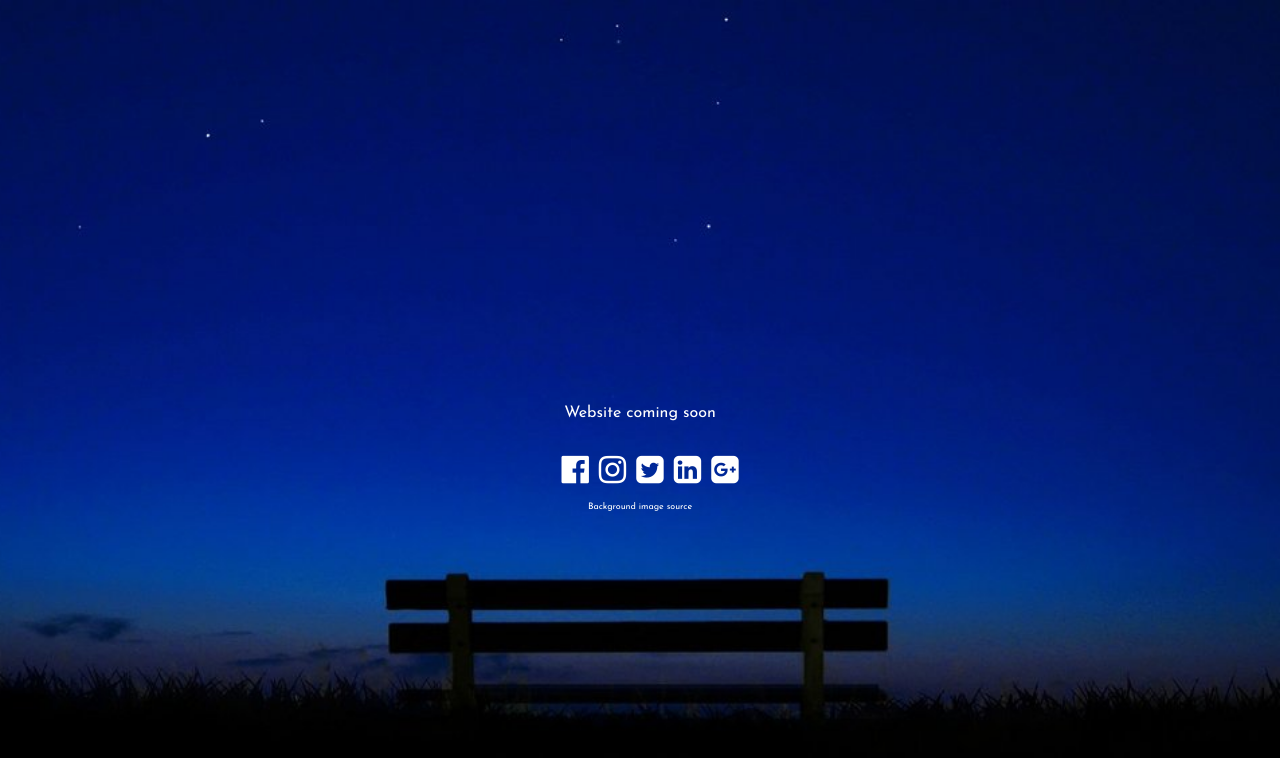
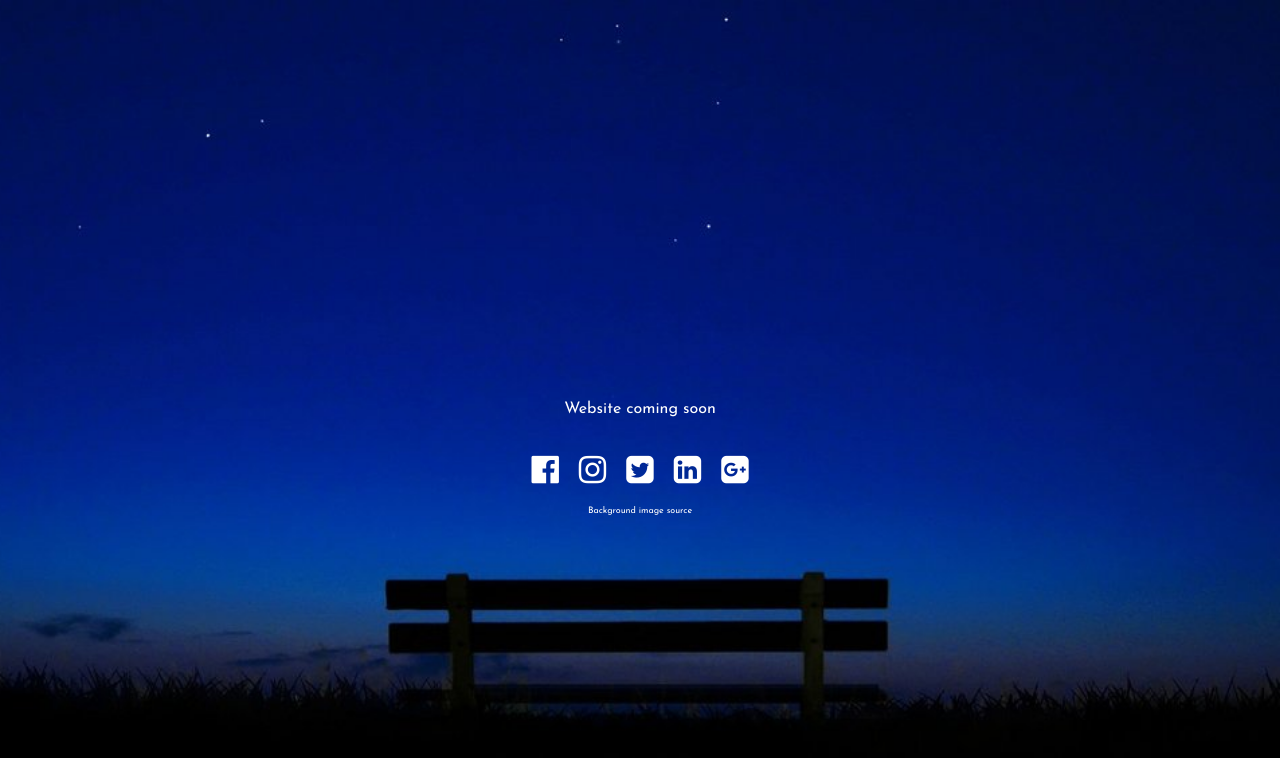
Before and after one commit to juscuizon/justincuizon-temp, a Jekyll site: the page built from index.html, in a window 1280 px wide. Shown: the top 758 px of the page. Built offline with Jekyll 4.4.1, drawn with Linux system fonts in a browser that asks for light colours.

Commit message:
Adjusted padding for ul to center list

```diff
--- a/assets/css/3-pages/_temporary.sass
+++ b/assets/css/3-pages/_temporary.sass
@@ -15,7 +15,9 @@ p
 
 ul, li
 	display: inline-block
-	margin-right: 10px
+	margin: 10px
+ul
+	padding: 0px
 
 a.bgsrc
 	color: #FFFFFF
--- a/assets/css/main.css
+++ b/assets/css/main.css
@@ -2655,7 +2655,10 @@ p {
 
 ul, li {
   display: inline-block;
-  margin-right: 10px; }
+  margin: 10px; }
+
+ul {
+  padding: 0px; }
 
 a.bgsrc {
   color: #FFFFFF;
```
